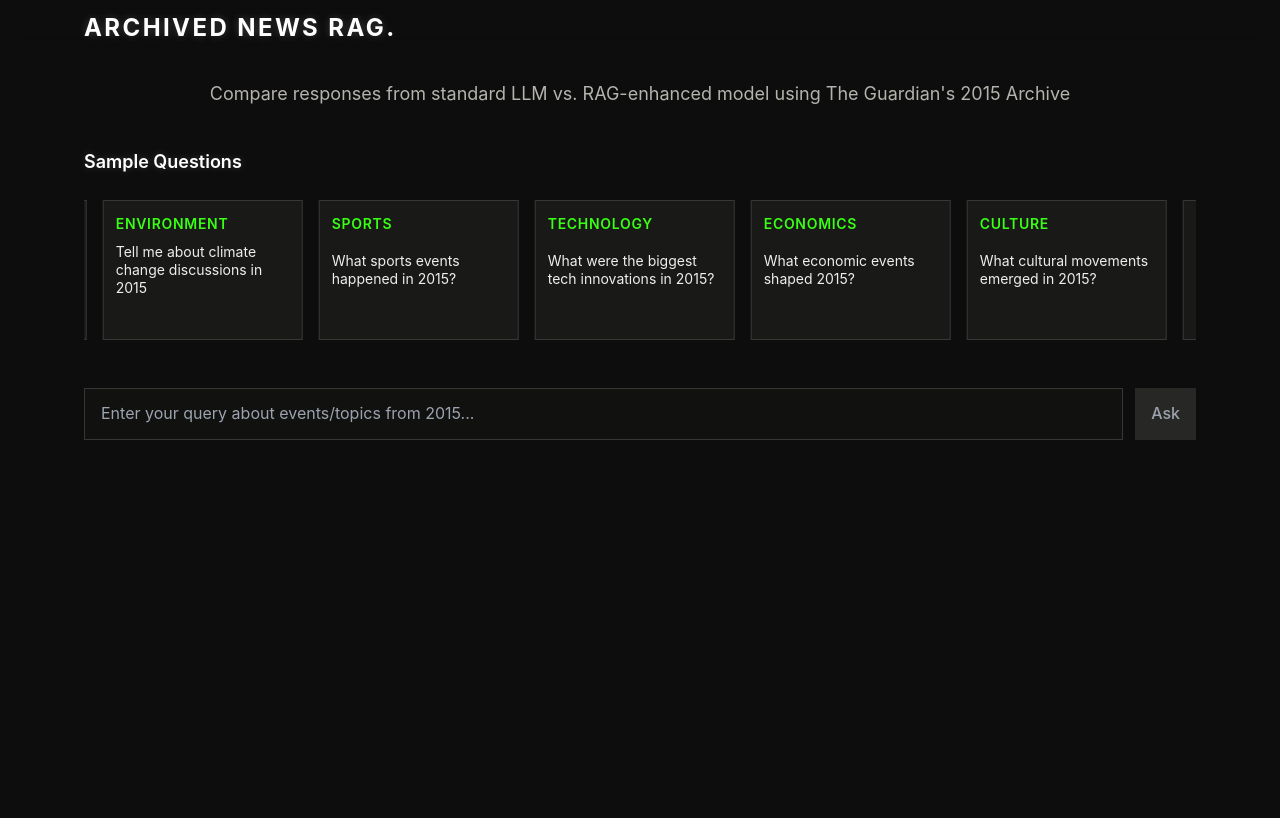
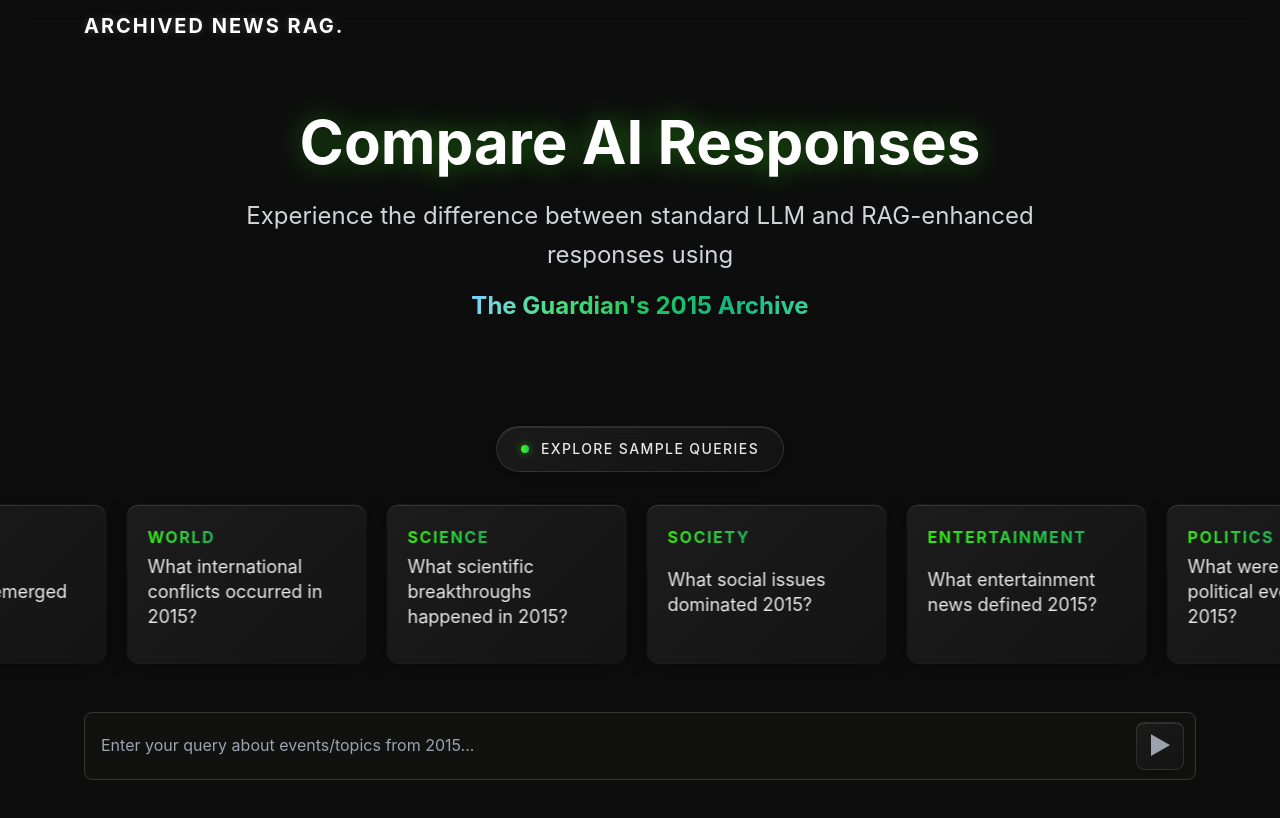
Before and after one commit to reddygtvs/Archived-News-RAG, a React (Vite) app in the folder frontend/: page / in a window 1280 px wide. Shown: the top 818 px of the page. Built offline with nearby package versions, Linux system fonts and the light colour scheme.

Commit message:
Tweaked the theming further for the app

```diff
--- a/frontend/src/App.tsx
+++ b/frontend/src/App.tsx
@@ -70,10 +70,24 @@ function App() {
       <Header />
 
       <main className="pt-20 max-w-6xl mx-auto px-5 py-8">
-        <div className="text-center mb-8">
-          <p className="text-text-secondary text-lg mb-8">
-            Compare responses from standard LLM vs. RAG-enhanced model using The Guardian's 2015 Archive
+        <div className="text-center mb-16 py-8">
+          <h1 className="text-5xl md:text-6xl font-bold text-white mb-6 leading-tight" style={{textShadow: '0 0 30px rgba(57, 255, 20, 0.4)'}}>
+            Compare AI Responses
+          </h1>
+          <p className="text-2xl text-gray-300 max-w-4xl mx-auto leading-relaxed mb-4">
+            Experience the difference between standard LLM and RAG-enhanced responses using
           </p>
+          <span
+            className="text-2xl font-bold text-green-400"
+            style={{
+              background: 'linear-gradient(90deg, #7dd3fc, #4ade80, #22c55e, #10b981, #34d399)',
+              WebkitBackgroundClip: 'text',
+              WebkitTextFillColor: 'transparent',
+              display: 'inline-block'
+            }}
+          >
+            The Guardian's 2015 Archive
+          </span>
         </div>
 
         <SampleQuestions
--- a/frontend/src/components/Header.tsx
+++ b/frontend/src/components/Header.tsx
@@ -6,7 +6,7 @@ const Header: React.FC = () => {
     <header className="fixed top-0 left-0 right-0 z-50 backdrop-blur-md">
       <div className="max-w-6xl mx-auto px-5 pt-3 pb-3">
         <h1
-          className="text-xl md:text-2xl font-bold text-white uppercase tracking-widest m-0 text-glow-white cursor-pointer hover:text-spotify transition-colors duration-200"
+          className="text-lg md:text-xl font-bold text-white uppercase tracking-widest m-0 text-glow-white cursor-pointer hover:text-spotify transition-colors duration-200"
           onClick={() => window.scrollTo({ top: 0, behavior: 'smooth' })}
         >
           ARCHIVED NEWS RAG<span className="bounce-favicon">.</span>
--- a/frontend/src/components/QueryForm.tsx
+++ b/frontend/src/components/QueryForm.tsx
@@ -19,35 +19,41 @@ const QueryForm: React.FC<QueryFormProps> = ({
   return (
     <div className="mb-8">
       <form onSubmit={onSubmit}>
-        <div className="flex gap-3">
+        <div className="relative">
           <input
             type="text"
             placeholder="Enter your query about events/topics from 2015..."
             value={query}
             onChange={onQueryChange}
             disabled={loading}
-            className="flex-1 px-4 py-3 text-white placeholder-gray-400 focus:outline-none focus:ring-2 focus:ring-green-400 focus:border-transparent transition-all"
+            className="w-full px-4 py-5 pr-18 text-white placeholder-gray-400 focus:outline-none focus:ring-2 focus:ring-green-600/50 focus:border-transparent"
             style={{
               backgroundColor: 'rgb(17, 17, 16)',
-              border: '1px solid rgb(55, 55, 53)'
+              border: '1px solid rgb(55, 55, 53)',
+              borderRadius: '8px'
             }}
           />
           <button
             type="submit"
             disabled={loading || !query.trim()}
-            className="px-4 py-3 font-medium transition-all duration-200 hover-press"
+            className="absolute right-3 top-1/2 transform -translate-y-1/2 w-12 h-12 flex items-center justify-center transition-all duration-200"
             style={{
-              backgroundColor: loading || !query.trim() ? 'rgb(39, 39, 37)' : '#39ff14',
+              background: loading || !query.trim()
+                ? 'linear-gradient(135deg, rgba(30, 30, 30, 0.8), rgba(20, 20, 20, 0.9))'
+                : 'linear-gradient(135deg, #39ff14, #22c55e)',
               color: loading || !query.trim() ? 'rgb(156, 163, 175)' : '#000',
-              border: 'none'
+              border: loading || !query.trim() ? '1px solid rgba(255, 255, 255, 0.1)' : 'none',
+              borderRadius: '8px',
+              boxShadow: loading || !query.trim()
+                ? '0 2px 8px rgba(0, 0, 0, 0.2), inset 0 1px 0 rgba(255, 255, 255, 0.1)'
+                : '0 4px 12px rgba(57, 255, 20, 0.3), 0 2px 8px rgba(0, 0, 0, 0.2)',
+              backdropFilter: 'blur(10px)'
             }}
           >
             {loading ? (
-              <div className="flex items-center">
-                <div className="animate-spin rounded-full h-4 w-4 border-2 border-gray-400 border-t-transparent"></div>
-              </div>
+              <div className="animate-spin rounded-full h-5 w-5 border-2 border-gray-400 border-t-transparent"></div>
             ) : (
-              "Ask"
+              <span style={{ fontSize: '24px', fontWeight: 'bold' }}>▶</span>
             )}
           </button>
         </div>
--- a/frontend/src/components/ResponseCards.tsx
+++ b/frontend/src/components/ResponseCards.tsx
@@ -20,7 +20,7 @@ const ResponseCards: React.FC<ResponseCardsProps> = ({
   return (
     <div className="grid md:grid-cols-2 gap-6">
       {/* Standard LLM Response */}
-      <div style={{backgroundColor: 'rgb(25, 25, 24)', border: '1px solid rgb(55, 55, 53)', height: '700px'}} className="p-6">
+      <div style={{backgroundColor: 'rgb(25, 25, 24)', border: '1px solid rgb(55, 55, 53)', height: '700px', borderRadius: '8px'}} className="p-6">
         <h2 className="text-lg font-semibold text-white mb-4" style={{textShadow: '0 0 8px rgba(255, 255, 255, 0.18)'}}>
           Standard LLM Response
         </h2>
@@ -44,15 +44,15 @@ const ResponseCards: React.FC<ResponseCardsProps> = ({
       </div>
 
       {/* RAG Response */}
-      <div style={{backgroundColor: 'rgb(25, 25, 24)', border: '1px solid rgb(55, 55, 53)', height: '700px'}} className="p-6">
+      <div style={{backgroundColor: 'rgb(25, 25, 24)', border: '1px solid rgb(55, 55, 53)', height: '700px', borderRadius: '8px'}} className="p-4">
         <h2 className="text-lg font-semibold text-white mb-4" style={{textShadow: '0 0 8px rgba(255, 255, 255, 0.18)'}}>
           RAG Response
           <span className="text-sm font-normal ml-2" style={{color: 'rgb(181, 179, 173)'}}>
             (with 2015 News Context)
           </span>
         </h2>
-        <div className="border-t pt-4" style={{borderColor: 'rgb(55, 55, 53)', height: 'calc(100% - 60px)'}}>
-          <div style={{height: '60%'}} className="overflow-y-auto pr-2 scrollbar-thin">
+        <div className="border-t pt-4 flex flex-col" style={{borderColor: 'rgb(55, 55, 53)', height: 'calc(100% - 50px)'}}>
+          <div style={{flex: '1'}} className="overflow-y-auto pr-2 scrollbar-thin">
             {loading && !ragResponse ? (
               <div className="flex items-center justify-center h-32">
                 <div className="animate-spin rounded-full h-8 w-8 border-2 border-green-400 border-t-transparent"></div>
--- a/frontend/src/components/RetrievedContext.tsx
+++ b/frontend/src/components/RetrievedContext.tsx
@@ -33,23 +33,35 @@ const RetrievedContext: React.FC<RetrievedContextProps> = ({ retrievedContext })
           </svg>
           References ({retrievedContext.length} source{retrievedContext.length !== 1 ? "s" : ""})
         </summary>
-        <div style={{height: 'calc(100% - 50px)', maxHeight: '200px'}} className="overflow-y-auto space-y-3 scrollbar-thin">
+        <div style={{height: 'calc(100% - 50px)', maxHeight: '200px'}} className="overflow-y-auto space-y-2 scrollbar-thin">
           {retrievedContext.map((item, index) => (
             <div
               key={item.article_id || index}
-              className="border p-3"
-              style={{backgroundColor: 'rgb(17, 17, 16)', borderColor: 'rgb(55, 55, 53)'}}
+              className="border p-3 transition-all duration-150"
+              style={{
+                background: 'linear-gradient(135deg, rgba(25, 25, 25, 0.9), rgba(20, 20, 20, 0.95))',
+                border: '1px solid rgba(255, 255, 255, 0.08)',
+                borderRadius: '6px',
+                boxShadow: '0 2px 8px rgba(0, 0, 0, 0.2), inset 0 1px 0 rgba(255, 255, 255, 0.05)',
+                backdropFilter: 'blur(8px)'
+              }}
             >
-              <div className="text-sm font-medium text-white mb-2">
-                <span className="mr-2" style={{color: '#39ff14'}}>[{index + 1}]</span>
+              <div className="text-xs font-medium text-white mb-2">
+                <span className="mr-2 text-xs px-1.5 py-0.5 rounded" style={{
+                  background: 'linear-gradient(90deg, #39ff14, #22c55e)',
+                  color: '#000',
+                  fontWeight: '600'
+                }}>[{index + 1}]</span>
                 {item.title !== "Source Title Missing" && item.title ? (
                   item.source !== "Source URL Missing" && item.source ? (
                     <a
                       href={item.source}
                       target="_blank"
                       rel="noopener noreferrer"
-                      className="hover:text-green-400 transition-colors animated-underline"
-                      style={{color: 'rgb(238, 238, 236)'}}
+                      className="hover:text-green-400 transition-colors"
+                      style={{color: 'rgb(238, 238, 236)', textDecoration: 'none'}}
+                      onMouseEnter={(e) => e.target.style.textDecoration = 'underline'}
+                      onMouseLeave={(e) => e.target.style.textDecoration = 'none'}
                     >
                       {item.title}
                     </a>
@@ -61,8 +73,10 @@ const RetrievedContext: React.FC<RetrievedContextProps> = ({ retrievedContext })
                     href={item.source}
                     target="_blank"
                     rel="noopener noreferrer"
-                    className="hover:text-green-400 transition-colors animated-underline"
-                    style={{color: 'rgb(238, 238, 236)'}}
+                    className="hover:text-green-400 transition-colors"
+                    style={{color: 'rgb(238, 238, 236)', textDecoration: 'none'}}
+                    onMouseEnter={(e) => e.target.style.textDecoration = 'underline'}
+                    onMouseLeave={(e) => e.target.style.textDecoration = 'none'}
                   >
                     {item.source}
                   </a>
@@ -70,17 +84,29 @@ const RetrievedContext: React.FC<RetrievedContextProps> = ({ retrievedContext })
                   `Retrieved Article ${index + 1}`
                 )}
               </div>
-              <div className="flex flex-wrap gap-2 mb-2">
-                <span className="inline-block px-2 py-1 text-xs rounded" style={{backgroundColor: 'rgb(39, 39, 37)', color: 'rgb(181, 179, 173)'}}>
-                  Date: {formatDate(item.date)}
+              <div className="flex flex-wrap gap-1.5 mb-2">
+                <span className="inline-block px-2 py-0.5 text-xs rounded" style={{
+                  background: 'rgba(255, 255, 255, 0.05)',
+                  color: 'rgb(200, 200, 200)',
+                  fontSize: '10px'
+                }}>
+                  {formatDate(item.date)}
                 </span>
                 {typeof item.min_distance === "number" && (
-                  <span className="inline-block px-2 py-1 text-xs rounded" style={{backgroundColor: 'rgb(39, 39, 37)', color: 'rgb(181, 179, 173)'}}>
-                    Score: {item.min_distance.toFixed(4)}
+                  <span className="inline-block px-2 py-0.5 text-xs rounded" style={{
+                    background: 'rgba(57, 255, 20, 0.1)',
+                    color: '#39ff14',
+                    fontSize: '10px'
+                  }}>
+                    {item.min_distance.toFixed(3)}
                   </span>
                 )}
               </div>
-              <p className="text-xs max-h-16 overflow-y-auto" style={{color: 'rgb(181, 179, 173)'}}>
+              <p className="text-xs max-h-12 overflow-y-auto leading-relaxed" style={{
+                color: 'rgb(190, 190, 190)',
+                fontSize: '11px',
+                lineHeight: '1.4'
+              }}>
                 {item.text}
               </p>
             </div>
--- a/frontend/src/components/SampleQuestions.tsx
+++ b/frontend/src/components/SampleQuestions.tsx
@@ -10,9 +10,22 @@ interface SampleQuestionsProps {
 const SampleQuestions: React.FC<SampleQuestionsProps> = ({ sampleQuestions, onQuestionSelect }) => {
   return (
     <div className="mb-8" style={{ paddingTop: '8px' }}>
-      <h2 className="text-lg font-semibold text-white mb-4" style={{textShadow: '0 0 8px rgba(255, 255, 255, 0.18)'}}>
-        Sample Questions
-      </h2>
+      <div className="text-center mb-6">
+        <div className="inline-flex items-center px-6 py-3 rounded-full backdrop-blur-md border border-white/10"
+             style={{
+               background: 'linear-gradient(135deg, rgba(30, 30, 30, 0.8), rgba(20, 20, 20, 0.9))',
+               boxShadow: '0 4px 20px rgba(0, 0, 0, 0.3), inset 0 1px 0 rgba(255, 255, 255, 0.1)'
+             }}>
+          <div className="w-2 h-2 rounded-full mr-3"
+               style={{
+                 background: 'linear-gradient(90deg, #39ff14, #22c55e)',
+                 boxShadow: '0 0 8px rgba(57, 255, 20, 0.5)'
+               }}></div>
+          <span className="text-sm font-medium text-white/90 uppercase tracking-widest">
+            Explore Sample Queries
+          </span>
+        </div>
+      </div>
       <div className="ticker-wrapper">
         <div className="ticker-content">
           {[...sampleQuestions, ...sampleQuestions, ...sampleQuestions].map((q, index) => (
@@ -33,6 +46,9 @@ const SampleQuestions: React.FC<SampleQuestionsProps> = ({ sampleQuestions, onQu
             overflow: hidden;
             background: transparent;
             padding: 8px 0 16px 0;
+            margin-left: -100vw;
+            margin-right: -100vw;
+            width: calc(100vw + 200vw);
           }
 
           .ticker-content {
@@ -43,45 +59,77 @@ const SampleQuestions: React.FC<SampleQuestionsProps> = ({ sampleQuestions, onQu
 
           .ticker-item {
             flex-shrink: 0;
-            width: 200px;
-            height: 140px;
-            margin-right: 16px;
-            padding: 12px;
-            background: rgb(25, 25, 24);
-            border: 1px solid rgb(55, 55, 53);
-            border-radius: 0;
-            color: rgb(238, 238, 236);
+            width: 240px;
+            height: 160px;
+            margin-right: 20px;
+            padding: 20px;
+            background: linear-gradient(135deg, rgba(30, 30, 30, 0.95), rgba(20, 20, 20, 0.98));
+            border: 1px solid transparent;
+            border-radius: 12px;
+            color: rgb(245, 245, 245);
             text-align: left;
             cursor: pointer;
-            transition: all 0.2s ease;
+            transition: all 0.15s cubic-bezier(0.4, 0, 0.2, 1);
             display: flex;
             flex-direction: column;
             justify-content: flex-start;
             position: relative;
+            backdrop-filter: blur(10px);
+            box-shadow:
+              0 4px 20px rgba(0, 0, 0, 0.3),
+              0 1px 3px rgba(0, 0, 0, 0.2),
+              inset 0 1px 0 rgba(255, 255, 255, 0.1);
+            overflow: hidden;
+          }
+
+          .ticker-item::before {
+            content: '';
+            position: absolute;
+            inset: 0;
+            padding: 1px;
+            background: linear-gradient(135deg, rgba(57, 255, 20, 0.3), rgba(20, 184, 166, 0.3), rgba(99, 102, 241, 0.2));
+            border-radius: 12px;
+            mask: linear-gradient(#fff 0 0) content-box, linear-gradient(#fff 0 0);
+            mask-composite: exclude;
+            opacity: 0;
+            transition: opacity 0.15s ease;
+          }
+
+          .ticker-item:hover::before {
+            opacity: 1;
           }
 
           .ticker-item:hover {
-            background: rgb(39, 39, 37);
-            border-color: rgb(75, 75, 73);
-            transform: translateY(-2px);
+            background: linear-gradient(135deg, rgba(40, 40, 40, 0.98), rgba(25, 25, 25, 1));
+            transform: translateY(-4px) scale(1.01);
+            box-shadow:
+              0 8px 40px rgba(0, 0, 0, 0.4),
+              0 4px 20px rgba(57, 255, 20, 0.1),
+              inset 0 1px 0 rgba(255, 255, 255, 0.15);
           }
 
           .ticker-category {
-            font-size: 14px;
-            font-weight: 600;
-            margin-bottom: 6px;
+            font-size: 16px;
+            font-weight: 700;
+            margin-bottom: 8px;
             text-transform: uppercase;
-            letter-spacing: 0.05em;
-            color: #39ff14;
+            letter-spacing: 0.1em;
+            background: linear-gradient(90deg, #39ff14, #22c55e);
+            -webkit-background-clip: text;
+            -webkit-text-fill-color: transparent;
+            background-clip: text;
+            opacity: 0.9;
           }
 
           .ticker-question {
-            font-size: 14px;
-            line-height: 1.3;
+            font-size: 18px;
+            line-height: 1.4;
             position: absolute;
-            top: 50%;
+            top: 55%;
             transform: translateY(-50%);
-            width: calc(100% - 24px);
+            width: calc(100% - 40px);
+            font-weight: 400;
+            color: rgba(245, 245, 245, 0.95);
           }
 
           @keyframes scroll-left {
```
